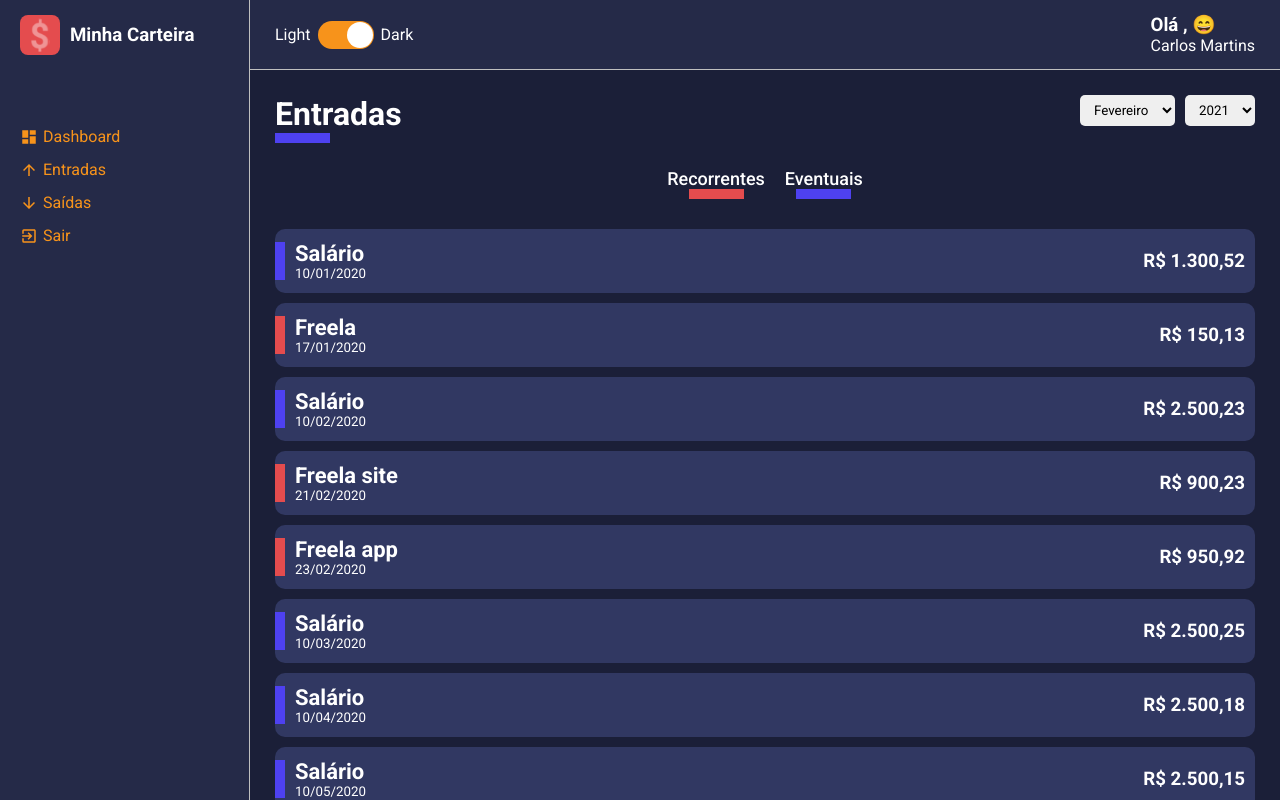
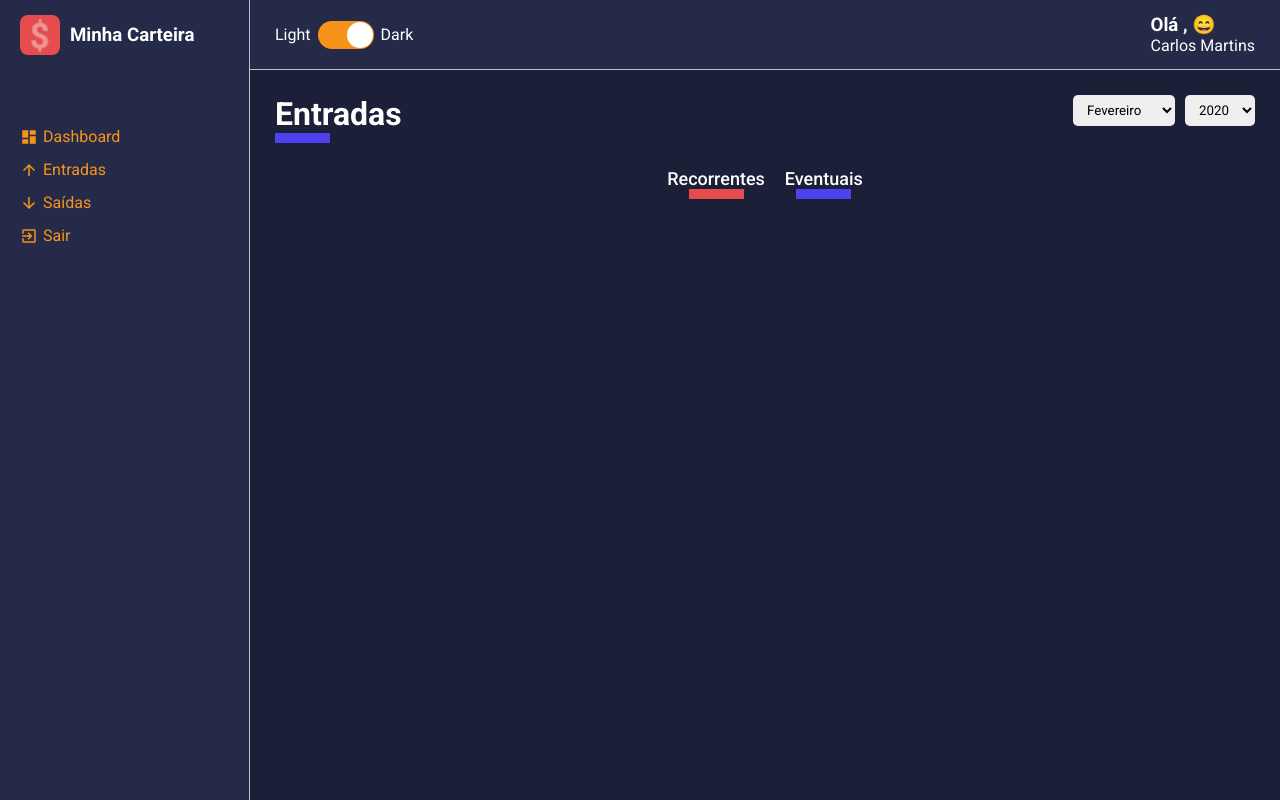
Before and after one commit to carlosemartins97/finances, a React (Create React App) app: page /list/inputs in a window 1280 px wide. Built offline with nearby package versions, Linux system fonts and the light colour scheme.

Commit message:
Filters month and year is working

```diff
--- a/package.json
+++ b/package.json
@@ -20,6 +20,8 @@
     "react-switch": "^6.0.0",
     "styled-components": "^5.2.1",
     "typescript": "^4.1.2",
+    "uuid": "^8.3.2",
+    "uuidv4": "^6.2.6",
     "web-vitals": "^1.0.1"
   },
   "scripts": {
--- a/src/core/components/SelectInput/index.tsx
+++ b/src/core/components/SelectInput/index.tsx
@@ -7,12 +7,14 @@ interface ISelectInputProps {
         value: string | number;
         label: string | number;
     }[],
+    onChange(event: React.ChangeEvent<HTMLSelectElement>): void | undefined;
+    defaultValue?: string | number;
 }
 
-const SelectInput: React.FC<ISelectInputProps> = ({options}) => {
+const SelectInput: React.FC<ISelectInputProps> = ({options, onChange, defaultValue}) => {
     return (
         <Container>
-            <select>
+            <select onChange={onChange} defaultValue={defaultValue}>
                 {
                     options.map(option => (
                         <option
--- /dev/null
+++ b/src/core/utils/months.ts
@@ -0,0 +1,14 @@
+export default [
+    'Janeiro',
+    'Fevereiro',
+    'Março',
+    'Abril',
+    'Maio',
+    'Junho',
+    'Julho',
+    'Agosto',
+    'Setembro',
+    'Outubro',
+    'Novembro',
+    'Dezembro'
+];
--- a/src/pages/Dashboard/index.tsx
+++ b/src/pages/Dashboard/index.tsx
@@ -14,7 +14,7 @@ const Dashboard: React.FC = () => {
     return (
         <Container>
             <ContentHeader title="Dashboard" lineColor='#fff'>
-                <SelectInput options={options}/>
+                <SelectInput options={options} onChange={() => {}}/>
             </ContentHeader>
         </Container>
     )
--- a/src/pages/List/index.tsx
+++ b/src/pages/List/index.tsx
@@ -1,4 +1,5 @@
 import React, {useMemo, useState, useEffect} from 'react';
+import { v4 as uuid_v4 } from "uuid";
 
 import ContentHeader from '../../core/components/ContentHeader';
 import MovimentHistoryCard from '../../core/components/MovimentHistoryCard';
@@ -10,6 +11,8 @@ import gains from '../../repositories/gains';
 import expenses from '../../repositories/expenses';
 import formatCurrency from '../../core/utils/formatCurrency';
 import formatDate from '../../core/utils/formatDate';
+import listOfMonths from '../../core/utils/months';
+
 
 interface IRouteParams {
     match: {
@@ -30,8 +33,8 @@ interface IData {
 
 const List: React.FC<IRouteParams> = ({ match }) => {
     const [data, setData] = useState<IData[]>([]);
-    const [monthSelected, setMonthSelected] = useState<string>('');
-    const [yearSelected, setYearSelected] = useState<string>('');
+    const [monthSelected, setMonthSelected] = useState<string>(String(new Date().getMonth() + 1));
+    const [yearSelected, setYearSelected] = useState<string>(String(new Date().getFullYear()));
 
     const { type } = match.params;
 
@@ -50,9 +53,17 @@ const List: React.FC<IRouteParams> = ({ match }) => {
     },[type]);
 
     useEffect(() => {
-        const response = listData.map(item => {
+        const filteredDate = listData.filter(item => {
+            const date = new Date(item.date)
+            const month = String(date.getMonth() + 1);
+            const year = String(date.getFullYear());
+
+            return month === monthSelected && year === yearSelected;
+        })
+
+        const formattedData = filteredDate.map(item => {
             return {
-                id: String(Math.random() * 100000),
+                id: String(uuid_v4()),
                 decription: item.description,
                 amountFormatted: formatCurrency(Number(item.amount)),
                 frequency: item.frequency,
@@ -60,24 +71,43 @@ const List: React.FC<IRouteParams> = ({ match }) => {
                 tagColor: item.frequency === 'recorrente' ? '#4e41f0' : "#e44c4e",
             }
         })
-        setData(response);
+        setData(formattedData);
+    },[listData, monthSelected, yearSelected]);
+
+
+    const months = useMemo(() => {
+        return listOfMonths.map((month, index) => {
+            return {
+                value: index+1,
+                label: month
+            }
+        });
     },[]);
 
-    const months = [
-        {value: 2, label: 'Fevereiro'},
-        {value: 3, label: 'Março'},
-        {value: 4, label: 'Abril'},
-    ]
-    const years = [
-        {value: 2021, label: 2021},
-        {value: 2022, label: 2022},
-        {value: 2023, label: 2023},
-    ]
+    const years = useMemo(() => {
+        let uniqueYears: number[] = [];
+
+        listData.forEach(item => {
+            const date = new Date(item.date);
+            const year = date.getFullYear();
+
+            if(!uniqueYears.includes(year)){
+                uniqueYears.push(year);
+            }
+        });
+        return uniqueYears.map(year => {
+            return {
+                value: year,
+                label: year,
+            }
+        });
+    },[listData]);
+
     return (
         <Container>
             <ContentHeader title={props.title} lineColor={props.lineColor}>
-                <SelectInput options={months}/>
-                <SelectInput options={years}/>
+                <SelectInput options={months} onChange={(e) => setMonthSelected(e.target.value)} defaultValue={monthSelected}/>
+                <SelectInput options={years} onChange={(e) => setYearSelected(e.target.value)} defaultValue={yearSelected} />
             </ContentHeader>
 
             <Filters>
--- a/src/repositories/expenses.ts
+++ b/src/repositories/expenses.ts
@@ -1,51 +1,51 @@
 export default [
-  {"description":"Energia elétrica",      "amount":"150.55","type":"saída","frequency":"recorrente","date":"2020-01-10"},
-  {"description":"Água",                  "amount":"75.55", "type":"saída","frequency":"recorrente","date":"2020-01-15"},
-  {"description": "Telefone",             "amount":"99.99", "type":"saída","frequency":"recorrente","date":"2020-01-23"},
-  {"description":"Plano de Saúde",        "amount":"300.00","type":"saída","frequency":"recorrente","date":"2020-01-23"},
-  {"description":"Compras do mês",        "amount":"625.78","type":"saída","frequency":"recorrente","date":"2020-01-23"},
-  {"description":"Lanche",                "amount":"45.70", "type":"saída","frequency":"eventual",  "date":"2020-01-23"},
-  {"description":"Blusa",                 "amount":"95.70", "type":"saída","frequency":"eventual",  "date":"2020-01-23"},
-  {"description":"Energia elétrica",      "amount":"125.55","type":"saída","frequency":"recorrente","date":"2020-02-10"},
-  {"description":"Água",                  "amount":"90.15", "type":"saída","frequency":"recorrente","date":"2020-02-15"},
-  {"description":"Telefone",              "amount":"99.99", "type":"saída","frequency":"recorrente","date":"2020-02-23"},
-  {"description":"Plano de Saúde",        "amount":"300.00","type":"saída","frequency":"recorrente","date":"2020-02-23"},
-  {"description":"Compras do mês",        "amount":"540.00","type":"saída","frequency":"recorrente","date":"2020-02-25"},
-  {"description":"Parcela do Celular 1/5","amount":"150.99","type":"saída","frequency":"eventual",  "date":"2020-02-26"},
-  {"description":"Cinema",                "amount":"45.00", "type":"saída","frequency":"eventual",  "date":"2020-02-23"},
-  {"description":"Energia elétrica",      "amount":"97.00", "type":"saída","frequency":"recorrente","date":"2020-03-10"},
-  {"description":"Água",                  "amount":"100.10","type":"saída","frequency":"recorrente","date":"2020-03-15"},
-  {"description":"Telefone",              "amount":"99.99", "type":"saída","frequency":"recorrente","date":"2020-03-23"},
-  {"description":"Plano de Saúde",        "amount":"300.00","type":"saída","frequency":"recorrente","date":"2020-03-23"},
-  {"description":"Compras do mês",        "amount":"800.50","type":"saída","frequency":"recorrente","date":"2020-03-17"},
-  {"description":"Parcela do Celular 2/5","amount":"150.99","type":"saída","frequency":"eventual",  "date":"2020-03-18"},
-  {"description":"Troca de Oléo do carro","amount":"90.00", "type":"saída","frequency":"eventual",  "date":"2020-03-23"},
-  {"description":"Energia elétrica",      "amount":"75.99", "type":"saída","frequency":"recorrente","date":"2020-04-10"},
-  {"description":"Água",                  "amount":"80.33", "type":"saída","frequency":"recorrente","date":"2020-04-15"},
-  {"description":"Telefone",              "amount":"99.99", "type":"saída","frequency":"recorrente","date":"2020-04-23"},
-  {"description":"Plano de Saúde",        "amount":"300.00","type":"saída","frequency":"recorrente","date":"2020-04-23"},
-  {"description":"Compras do mês",        "amount":"600.00","type":"saída","frequency":"recorrente","date":"2020-04-25"},
-  {"description":"Parcela do Celular 3/5","amount":"150.99","type":"saída","frequency":"eventual",  "date":"2020-04-26"},
-  {"description":"Ebook de React Js",     "amount":"85.95", "type":"saída","frequency":"eventual",  "date":"2020-04-13"},
-  {"description":"Energia elétrica",      "amount":"125.55","type":"saída","frequency":"recorrente","date":"2020-05-10"},
-  {"description":"Água",                  "amount":"90.15", "type":"saída","frequency":"recorrente","date":"2020-05-15"},
-  {"description":"Telefone",              "amount":"99.99", "type":"saída","frequency":"recorrente","date":"2020-05-23"},
-  {"description":"Plano de Saúde",        "amount":"300.00","type":"saída","frequency":"recorrente","date":"2020-05-23"},
-  {"description":"Compras do mês",        "amount":"540.00","type":"saída","frequency":"recorrente","date":"2020-05-25"},
-  {"description":"Parcela do Celular 4/5","amount":"150.99","type":"saída","frequency":"eventual",  "date":"2020-05-26"},
-  {"description":"Blusa Iron Man",        "amount":"150.00","type":"saída","frequency":"eventual",  "date":"2020-01-23"},
-  {"description":"Energia elétrica",      "amount":"200.00","type":"saída","frequency":"recorrente","date":"2020-06-10"},
-  {"description":"Água",                  "amount":"150.00","type":"saída","frequency":"recorrente","date":"2020-06-15"},
-  {"description":"Telefone",              "amount":"99.99", "type":"saída","frequency":"recorrente","date":"2020-06-23"},
-  {"description":"Plano de Saúde",        "amount":"300.00","type":"saída","frequency":"recorrente","date":"2020-06-23"},
-  {"description":"Compras do mês",        "amount":"559.15","type":"saída","frequency":"recorrente","date":"2020-06-25"},
-  {"description":"Parcela do Celular 5/5","amount":"150.99","type":"saída","frequency":"eventual",  "date":"2020-06-26"},
-  {"description":"Perfume",               "amount":"250.00","type":"saída","frequency":"eventual",  "date":"2020-06-21"},
-  {"description":"Energia elétrica",      "amount":"250.00","type":"saída","frequency":"recorrente","date":"2020-07-10"},
-  {"description":"Água",                  "amount":"90.00", "type":"saída","frequency":"recorrente","date":"2020-07-15"},
-  {"description":"Telefone",              "amount":"99.99", "type":"saída","frequency":"recorrente","date":"2020-07-23"},
-  {"description":"Plano de Saúde",        "amount":"300.00","type":"saída","frequency":"recorrente","date":"2020-07-23"},
-  {"description":"Compras do mês",        "amount":"700.00","type":"saída","frequency":"recorrente","date":"2020-07-25"},
-  {"description":"Cafeteira",             "amount":"250.00","type":"saída","frequency":"eventual",  "date":"2020-07-26"},
-  {"description":"Pizza",                 "amount":"60.00", "type":"saída","frequency":"eventual",  "date":"2020-07-19"}
+  {"description":"Energia elétrica",      "amount":"150.55","type":"saída","frequency":"recorrente","date":"2021-01-10"},
+  {"description":"Água",                  "amount":"75.55", "type":"saída","frequency":"recorrente","date":"2021-01-15"},
+  {"description": "Telefone",             "amount":"99.99", "type":"saída","frequency":"recorrente","date":"2021-01-23"},
+  {"description":"Plano de Saúde",        "amount":"300.00","type":"saída","frequency":"recorrente","date":"2021-01-23"},
+  {"description":"Compras do mês",        "amount":"625.78","type":"saída","frequency":"recorrente","date":"2021-01-23"},
+  {"description":"Lanche",                "amount":"45.70", "type":"saída","frequency":"eventual",  "date":"2021-01-23"},
+  {"description":"Blusa",                 "amount":"95.70", "type":"saída","frequency":"eventual",  "date":"2021-01-23"},
+  {"description":"Energia elétrica",      "amount":"125.55","type":"saída","frequency":"recorrente","date":"2021-02-10"},
+  {"description":"Água",                  "amount":"90.15", "type":"saída","frequency":"recorrente","date":"2021-02-15"},
+  {"description":"Telefone",              "amount":"99.99", "type":"saída","frequency":"recorrente","date":"2021-02-23"},
+  {"description":"Plano de Saúde",        "amount":"300.00","type":"saída","frequency":"recorrente","date":"2021-02-23"},
+  {"description":"Compras do mês",        "amount":"540.00","type":"saída","frequency":"recorrente","date":"2021-02-25"},
+  {"description":"Parcela do Celular 1/5","amount":"150.99","type":"saída","frequency":"eventual",  "date":"2021-02-26"},
+  {"description":"Cinema",                "amount":"45.00", "type":"saída","frequency":"eventual",  "date":"2021-02-23"},
+  {"description":"Energia elétrica",      "amount":"97.00", "type":"saída","frequency":"recorrente","date":"2021-03-10"},
+  {"description":"Água",                  "amount":"100.10","type":"saída","frequency":"recorrente","date":"2021-03-15"},
+  {"description":"Telefone",              "amount":"99.99", "type":"saída","frequency":"recorrente","date":"2021-03-23"},
+  {"description":"Plano de Saúde",        "amount":"300.00","type":"saída","frequency":"recorrente","date":"2021-03-23"},
+  {"description":"Compras do mês",        "amount":"800.50","type":"saída","frequency":"recorrente","date":"2021-03-17"},
+  {"description":"Parcela do Celular 2/5","amount":"150.99","type":"saída","frequency":"eventual",  "date":"2021-03-18"},
+  {"description":"Troca de Oléo do carro","amount":"90.00", "type":"saída","frequency":"eventual",  "date":"2021-03-23"},
+  {"description":"Energia elétrica",      "amount":"75.99", "type":"saída","frequency":"recorrente","date":"2021-04-10"},
+  {"description":"Água",                  "amount":"80.33", "type":"saída","frequency":"recorrente","date":"2021-04-15"},
+  {"description":"Telefone",              "amount":"99.99", "type":"saída","frequency":"recorrente","date":"2021-04-23"},
+  {"description":"Plano de Saúde",        "amount":"300.00","type":"saída","frequency":"recorrente","date":"2021-04-23"},
+  {"description":"Compras do mês",        "amount":"600.00","type":"saída","frequency":"recorrente","date":"2021-04-25"},
+  {"description":"Parcela do Celular 3/5","amount":"150.99","type":"saída","frequency":"eventual",  "date":"2021-04-26"},
+  {"description":"Ebook de React Js",     "amount":"85.95", "type":"saída","frequency":"eventual",  "date":"2021-04-13"},
+  {"description":"Energia elétrica",      "amount":"125.55","type":"saída","frequency":"recorrente","date":"2021-05-10"},
+  {"description":"Água",                  "amount":"90.15", "type":"saída","frequency":"recorrente","date":"2021-05-15"},
+  {"description":"Telefone",              "amount":"99.99", "type":"saída","frequency":"recorrente","date":"2021-05-23"},
+  {"description":"Plano de Saúde",        "amount":"300.00","type":"saída","frequency":"recorrente","date":"2021-05-23"},
+  {"description":"Compras do mês",        "amount":"540.00","type":"saída","frequency":"recorrente","date":"2021-05-25"},
+  {"description":"Parcela do Celular 4/5","amount":"150.99","type":"saída","frequency":"eventual",  "date":"2021-05-26"},
+  {"description":"Blusa Iron Man",        "amount":"150.00","type":"saída","frequency":"eventual",  "date":"2021-01-23"},
+  {"description":"Energia elétrica",      "amount":"200.00","type":"saída","frequency":"recorrente","date":"2021-06-10"},
+  {"description":"Água",                  "amount":"150.00","type":"saída","frequency":"recorrente","date":"2021-06-15"},
+  {"description":"Telefone",              "amount":"99.99", "type":"saída","frequency":"recorrente","date":"2021-06-23"},
+  {"description":"Plano de Saúde",        "amount":"300.00","type":"saída","frequency":"recorrente","date":"2021-06-23"},
+  {"description":"Compras do mês",        "amount":"559.15","type":"saída","frequency":"recorrente","date":"2021-06-25"},
+  {"description":"Parcela do Celular 5/5","amount":"150.99","type":"saída","frequency":"eventual",  "date":"2021-06-26"},
+  {"description":"Perfume",               "amount":"250.00","type":"saída","frequency":"eventual",  "date":"2021-06-21"},
+  {"description":"Energia elétrica",      "amount":"250.00","type":"saída","frequency":"recorrente","date":"2021-07-10"},
+  {"description":"Água",                  "amount":"90.00", "type":"saída","frequency":"recorrente","date":"2021-07-15"},
+  {"description":"Telefone",              "amount":"99.99", "type":"saída","frequency":"recorrente","date":"2021-07-23"},
+  {"description":"Plano de Saúde",        "amount":"300.00","type":"saída","frequency":"recorrente","date":"2021-07-23"},
+  {"description":"Compras do mês",        "amount":"700.00","type":"saída","frequency":"recorrente","date":"2021-07-25"},
+  {"description":"Cafeteira",             "amount":"250.00","type":"saída","frequency":"eventual",  "date":"2021-07-26"},
+  {"description":"Pizza",                 "amount":"60.00", "type":"saída","frequency":"eventual",  "date":"2021-07-19"}
 ]
```
Also changed, not shown: 1 other file (tests, documents, lock files or other folders).
